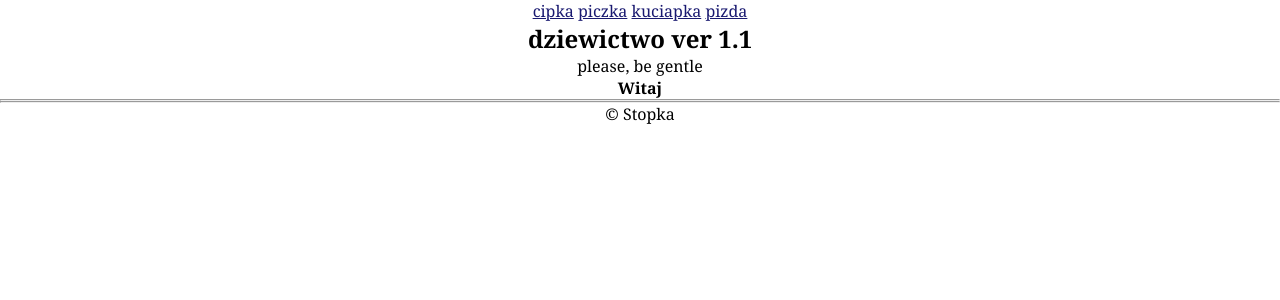
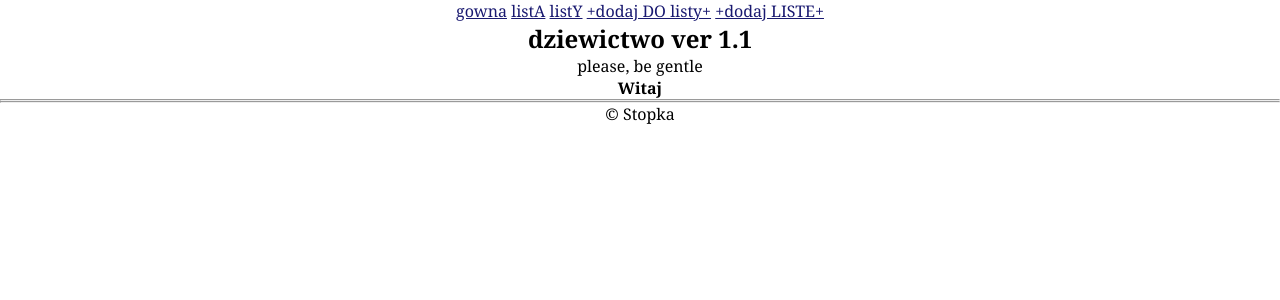
Before and after one commit to ewenement/prezenty, a Python web app: template Templates/index.html in a window 1280 px wide. Shown: the top 300 px of the page. Run offline with Jinja, Linux system fonts and the light colour scheme; the template is opened without the code that fills it, so the values that code supplies are empty.

Commit message:
roznelinki

```diff
--- a/Templates/base.html
+++ b/Templates/base.html
@@ -12,10 +12,11 @@
 <body>
 	<div id="logo"></div>
 	<div id="menu">
-		<a href="http://127.0.0.1:8095/lista_ewy">cipka</a>
-		<a href="#">piczka</a>
-		<a href="#">kuciapka</a>
-		<a href="#">pizda</a>
+		<a href="/">gowna</a>
+		<a href="/lista_ewy">listA</a>
+		<a href="/listy_ewy">listY</a>
+		<a href="/dodaj_do_listy">+dodaj DO listy+</a>
+		<a href="/dodaj_liste">+dodaj LISTE+</a>
 	</div>
 
 	<div id="tresc">
```
